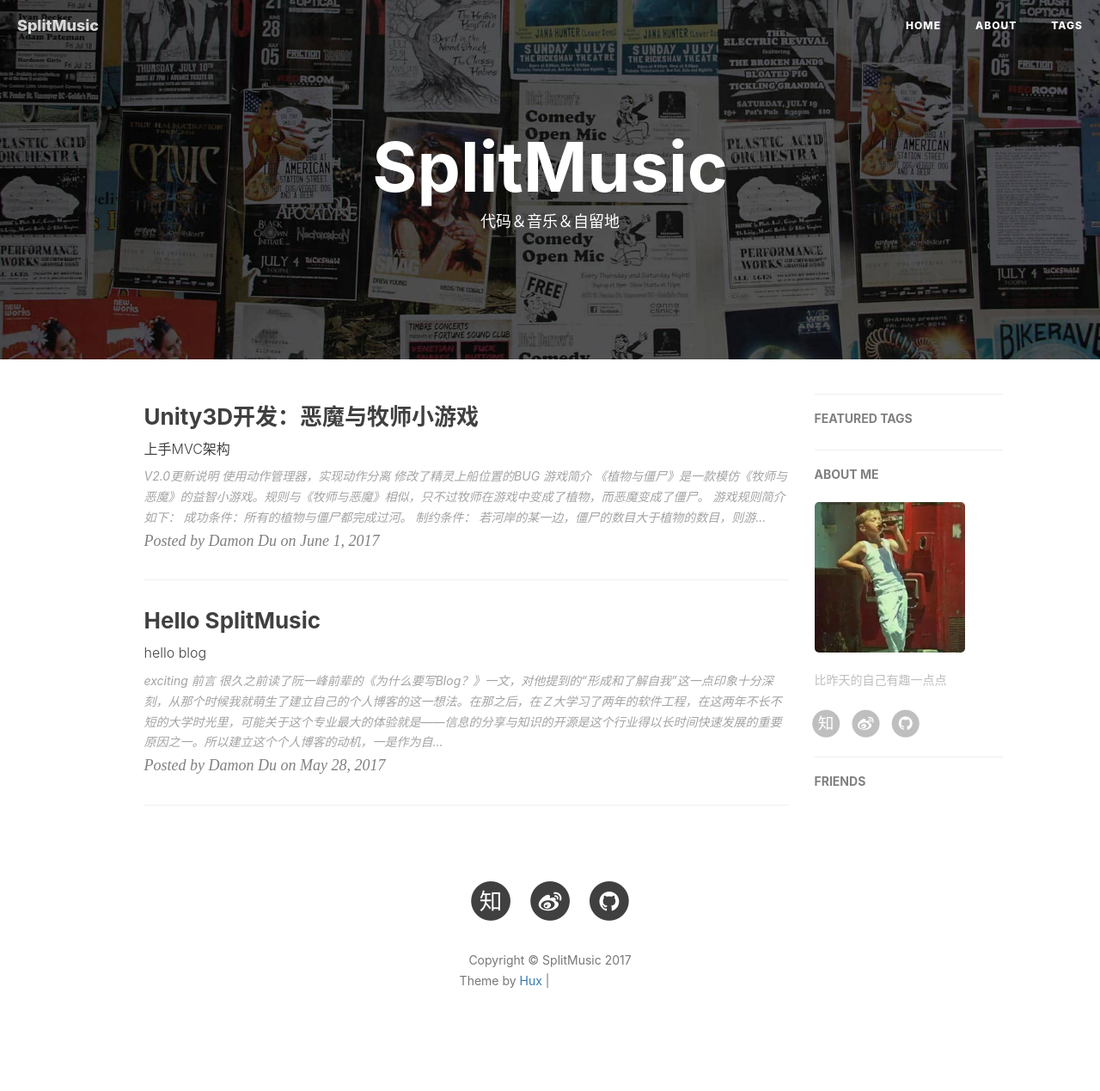
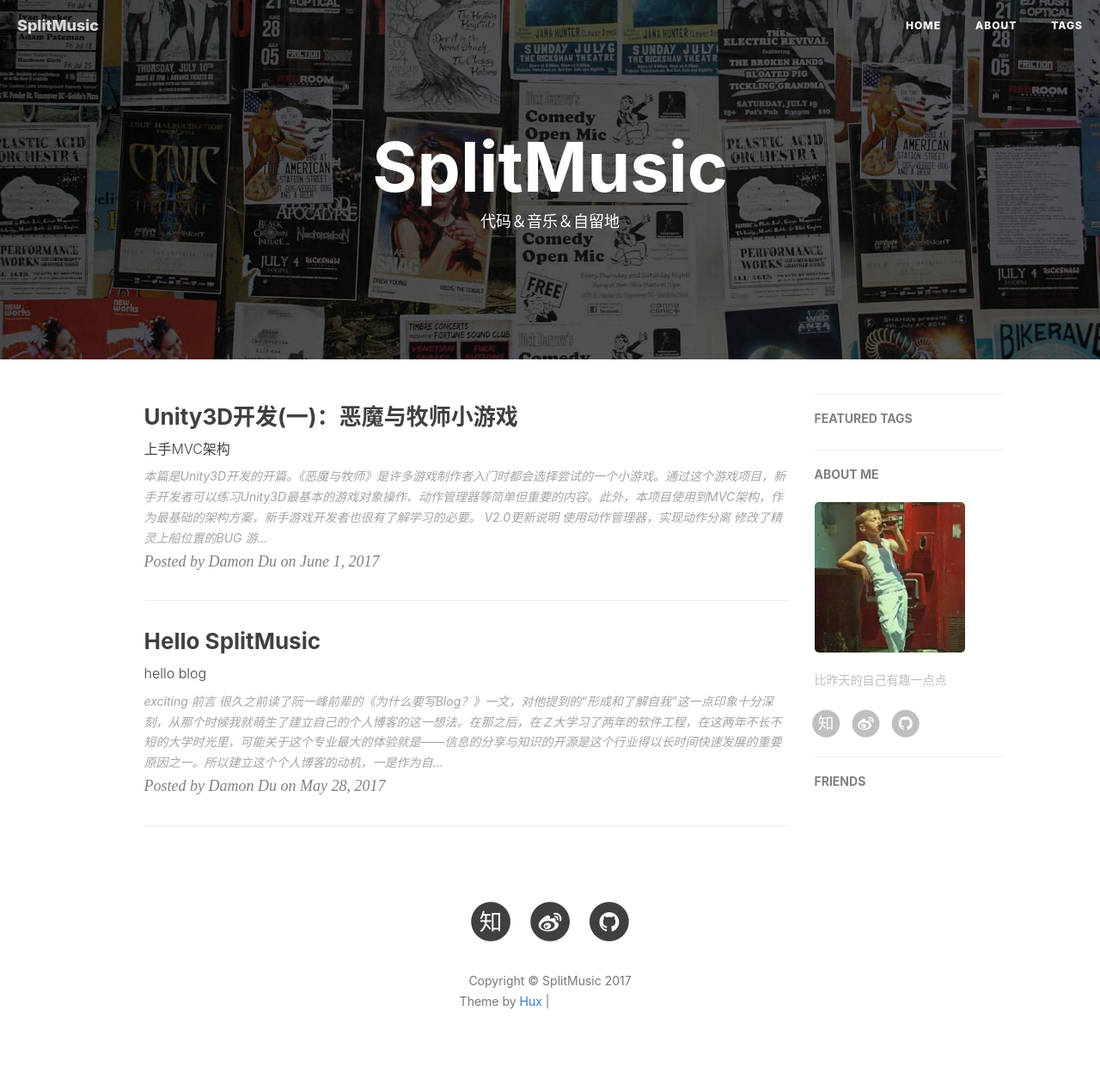
Before and after one commit to duyike/DamonDu.github.io, a Jekyll site: the page built from index.html, in a window 1280 px wide. Shown: the whole page at 86% size. Built offline with Jekyll 4.4.1, drawn with Linux system fonts in a browser that asks for light colours; nearby versions of some CDN libraries; the list of posts is cut into pages by our own code; comment, search, counter and statistics services are not loaded; before the commit the page ends 1245 px from its top, so only the background shows below that; grey boxes are pictures that could not be loaded.

Commit message:
unity3dlearn1-1

```diff
--- a/_posts/2017-06-01-unity3D-learn1.markdown
+++ b/_posts/2017-06-01-unity3D-learn1.markdown
@@ -1,15 +1,17 @@
 ---
 layout:     post
-title:      "Unity3D开发：恶魔与牧师小游戏"
+title:      "Unity3D开发(一)：恶魔与牧师小游戏"
 subtitle:   "上手MVC架构"
 date:       2017-06-01 01:50:00
 author:     "Damon Du"
 header-img: "img/unity-bg.jpg"
-header-mask: 0.1
+header-mask: 0.５
 catalog:    true
 tags:
     - Unity3D
 ---
+
+> 本篇是Unity3D开发的开篇。《恶魔与牧师》是许多游戏制作者入门时都会选择尝试的一个小游戏。通过这个游戏项目，新手开发者可以练习Unity3D最基本的游戏对象操作、动作管理器等简单但重要的内容。此外，本项目使用到MVC架构，作为最基础的架构方案，新手游戏开发者也很有了解学习的必要。
 
 ## V2.0更新说明
 
```
